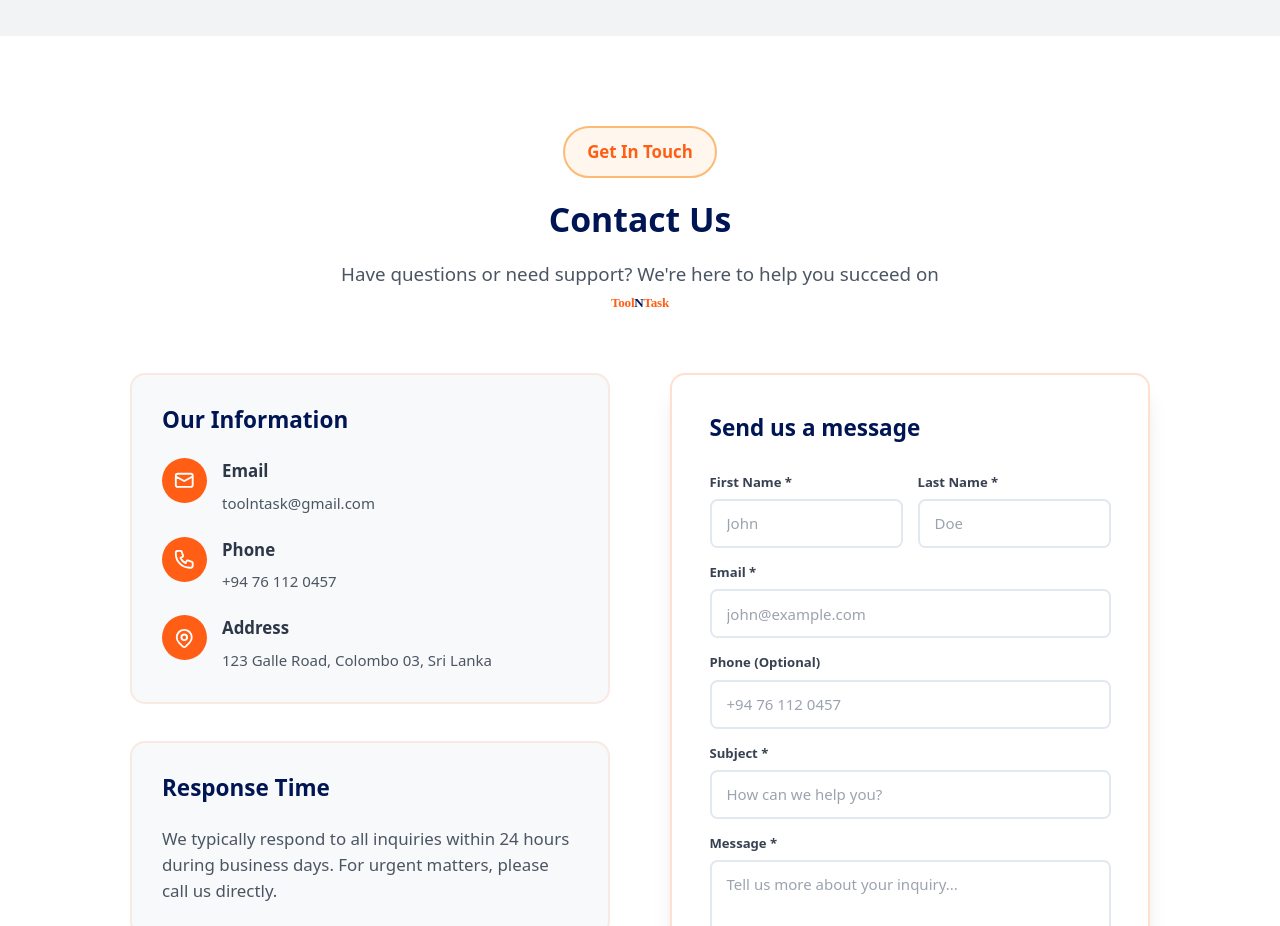
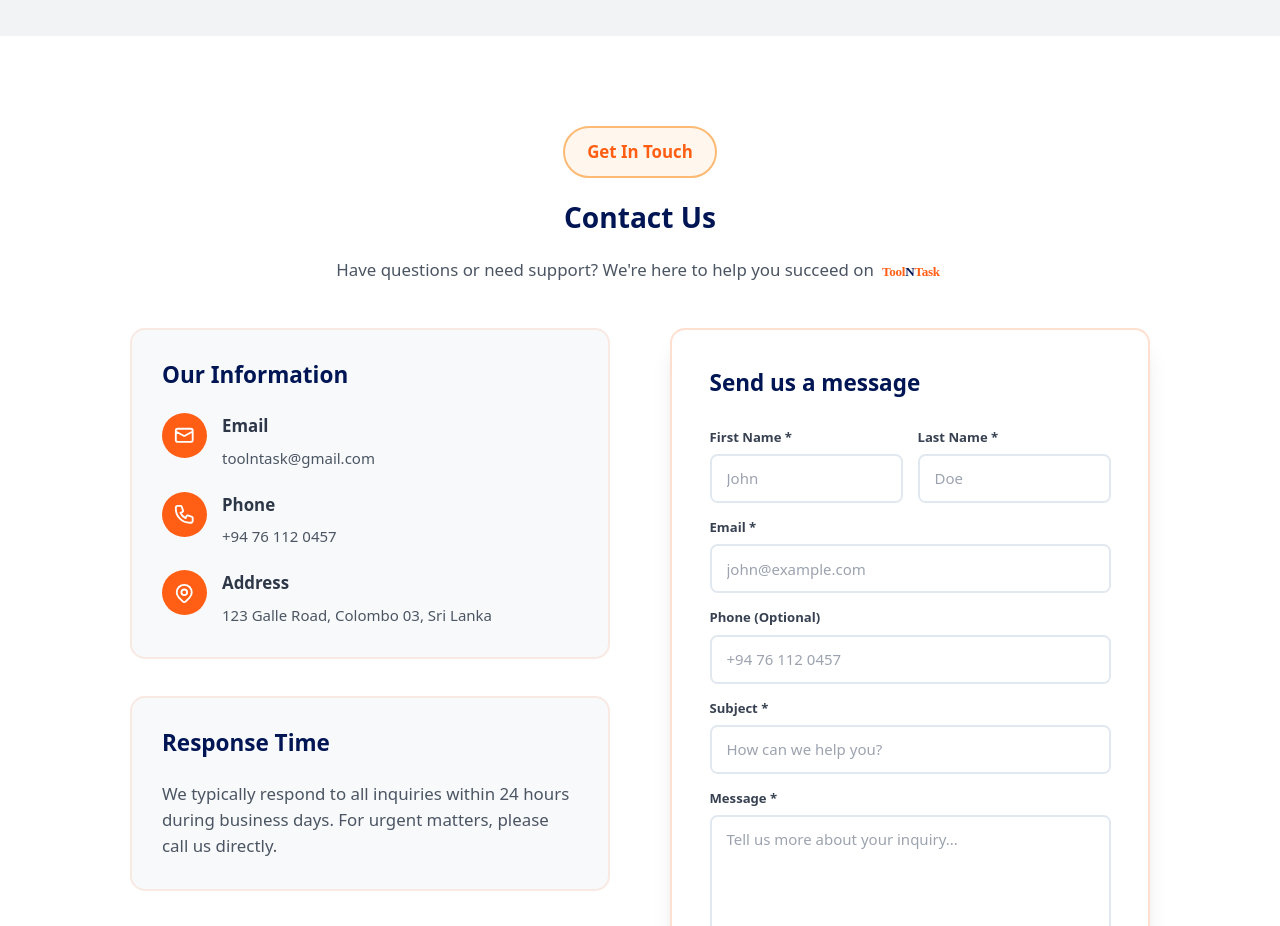
Before and after one commit to SeneshFitzroy/ToolnTask, a Next.js app: page /About in a window 1280 px wide. Shown: the part 1500-2426 px from the top of the page. Built offline with nearby package versions, Linux system fonts and the light colour scheme; no server answers; the database is empty; a web font is replaced by a local one.

Commit message:
feat: Enhanced pages/About.tsx,  - Detailed changes: diff --git a/pages/About.tsx b/pages/About.tsx ind... at 23:27:05.58 Sun 07/20/2025

```diff
--- a/pages/About.tsx
+++ b/pages/About.tsx
@@ -350,7 +350,7 @@ export default function About() {
       <div id="contact" className="py-16 sm:py-20 lg:py-24" style={{ backgroundColor: theme === 'dark' ? '#1a1a1a' : '#FFFFFF' }}>
         <div className="max-w-6xl mx-auto px-4 sm:px-6 lg:px-8">
           {/* Contact Header */}
-          <div className="text-center mb-16">
+          <div className="text-center mb-12">
             <div className="inline-flex items-center px-6 py-3 rounded-full mb-6"
                  style={{
                    backgroundColor: theme === 'dark' ? '#2a2a2a' : '#FFF7ED',
@@ -360,10 +360,10 @@ export default function About() {
                 Get In Touch
               </span>
             </div>
-            <h2 className="text-2xl sm:text-3xl lg:text-4xl font-bold mb-6" style={{ color: theme === 'dark' ? '#FFFFFF' : '#001554' }}>
+            <h2 className="text-xl sm:text-2xl lg:text-3xl font-bold mb-6" style={{ color: theme === 'dark' ? '#FFFFFF' : '#001554' }}>
               Contact Us
             </h2>
-            <p className="text-base sm:text-lg lg:text-xl max-w-2xl mx-auto" style={{ color: theme === 'dark' ? '#B3B5BC' : '#4B5563' }}>
+            <p className="text-base sm:text-lg max-w-2xl mx-auto" style={{ color: theme === 'dark' ? '#B3B5BC' : '#4B5563' }}>
               Have questions or need support? We&apos;re here to help you succeed on <Logo size="small" className="inline mx-1" />
             </p>
           </div>
```
